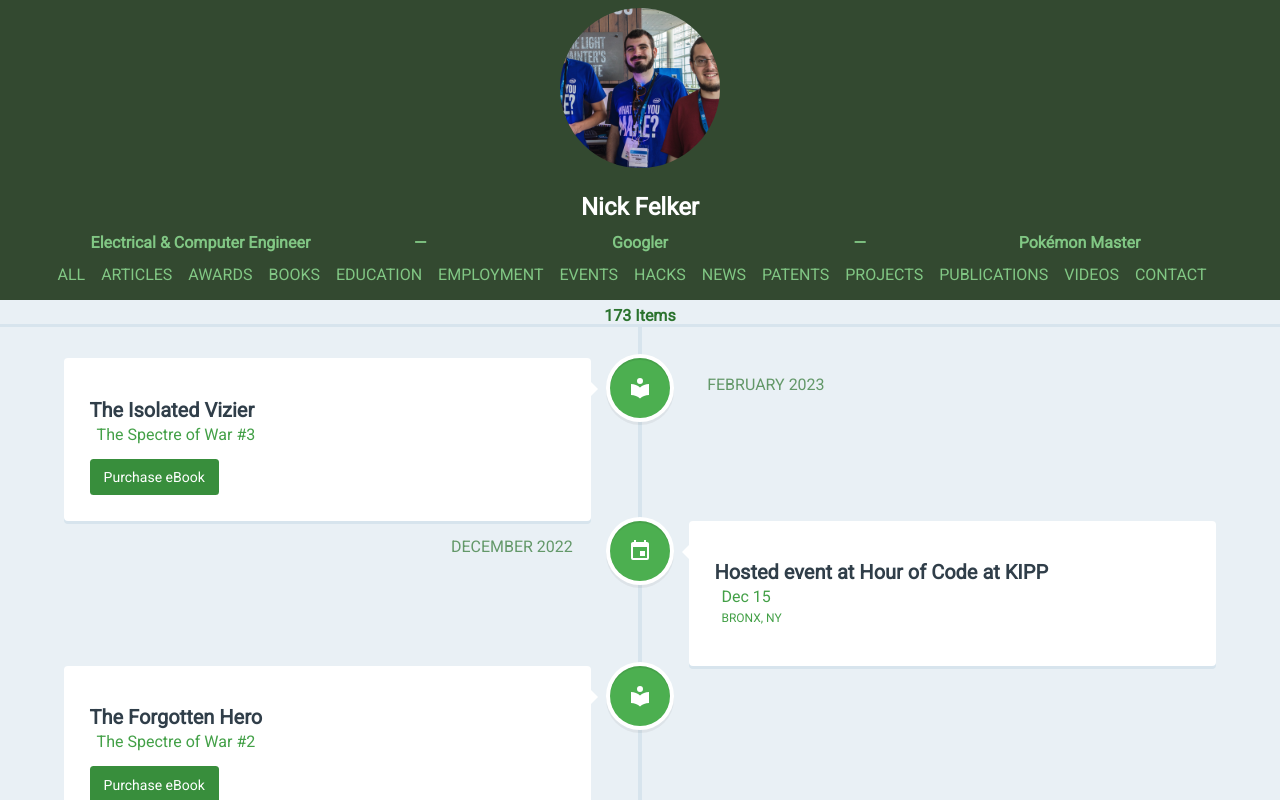
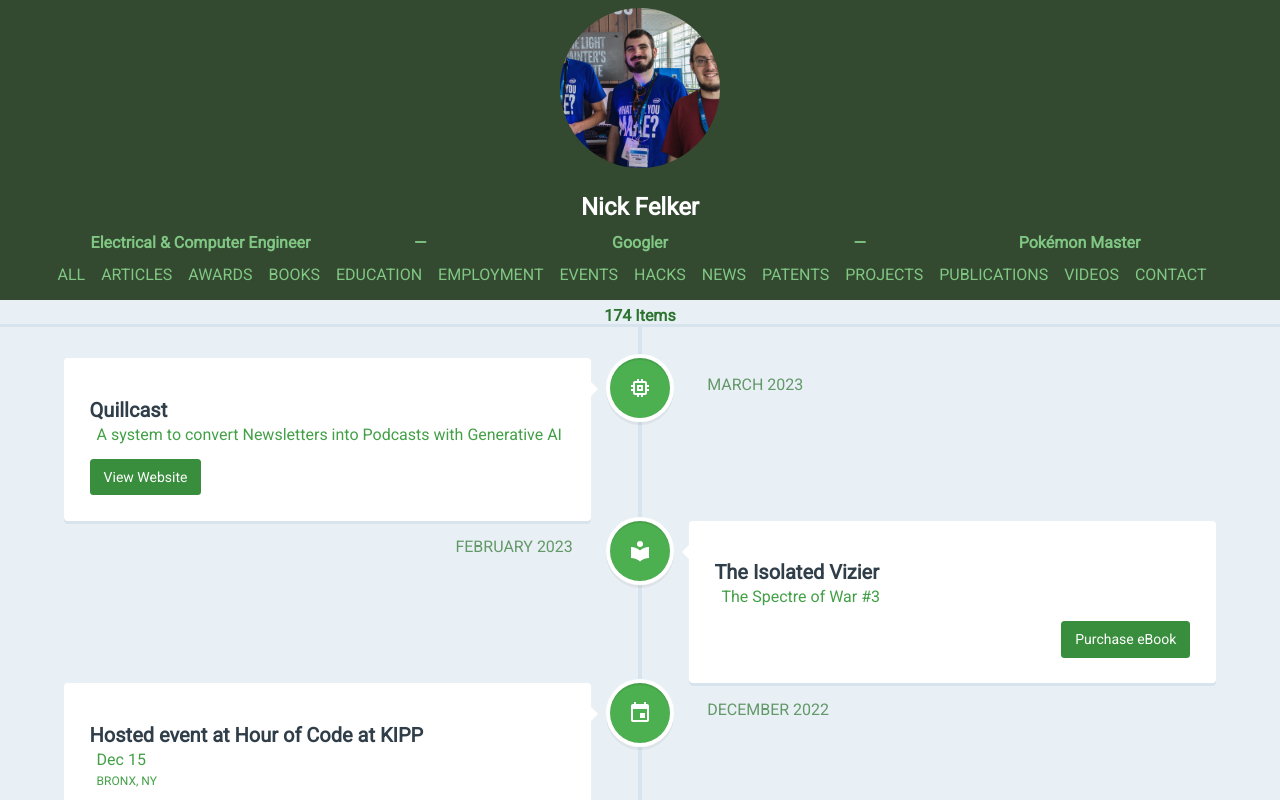
Before and after one commit to Fleker/Fleker.github.io, an Angular app: page / in a window 1280 px wide. Shown: the top 800 px of the page. Built offline with nearby package versions, Linux system fonts and the light colour scheme.

Commit message:
Add Quillcast project

```diff
--- a/src/entries.projects.ts
+++ b/src/entries.projects.ts
@@ -167,4 +167,12 @@ export default [
     linkText: "View on GitHub",
     date: "July 13 2022",
 },
+    {
+    type: "Projects",
+    name: "Quillcast",
+    description: "A system to convert Newsletters into Podcasts with Generative AI",
+    link: "https://quillcast.app/",
+    linkText: "View Website",
+    date: "March 15 2023",
+},
 ]
```
